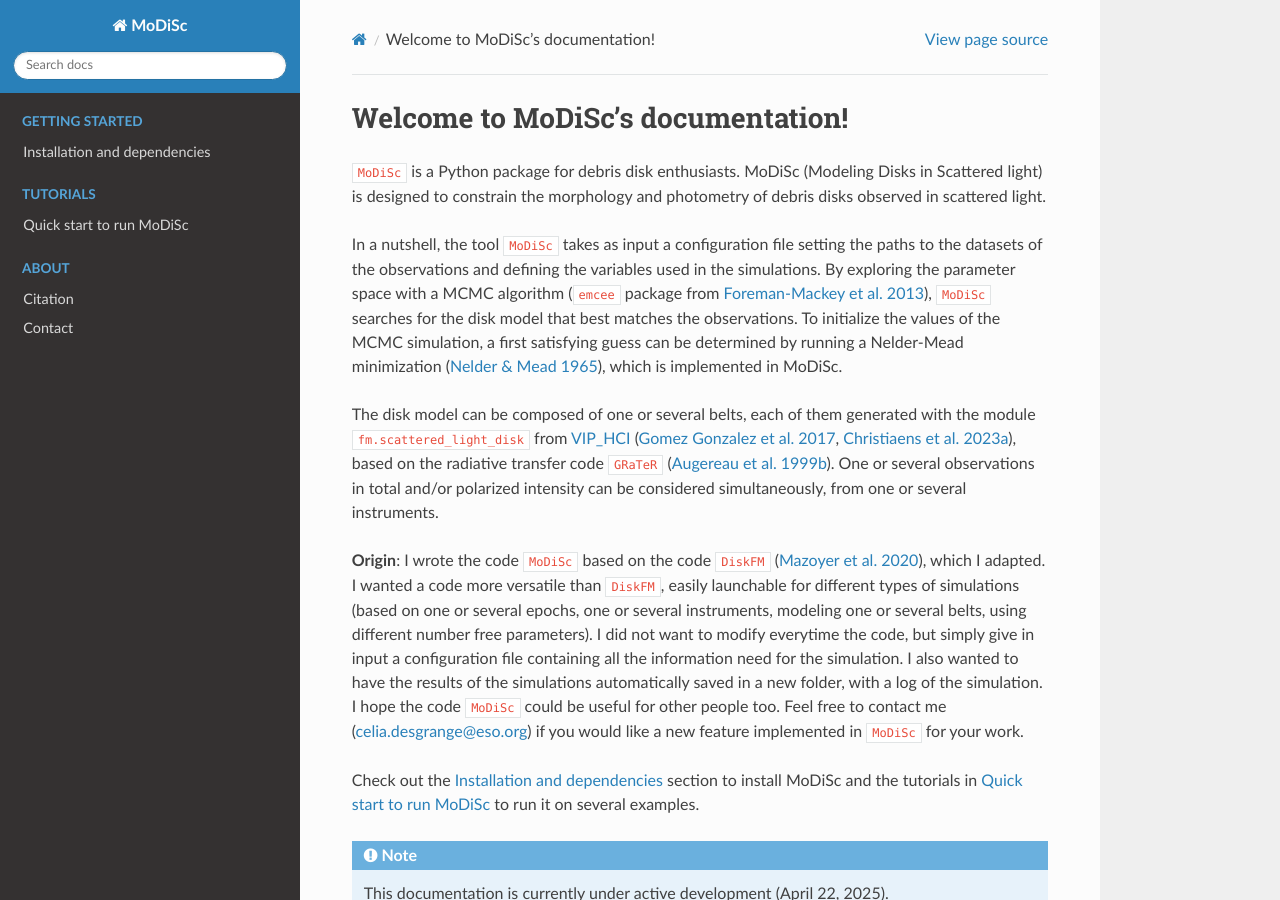
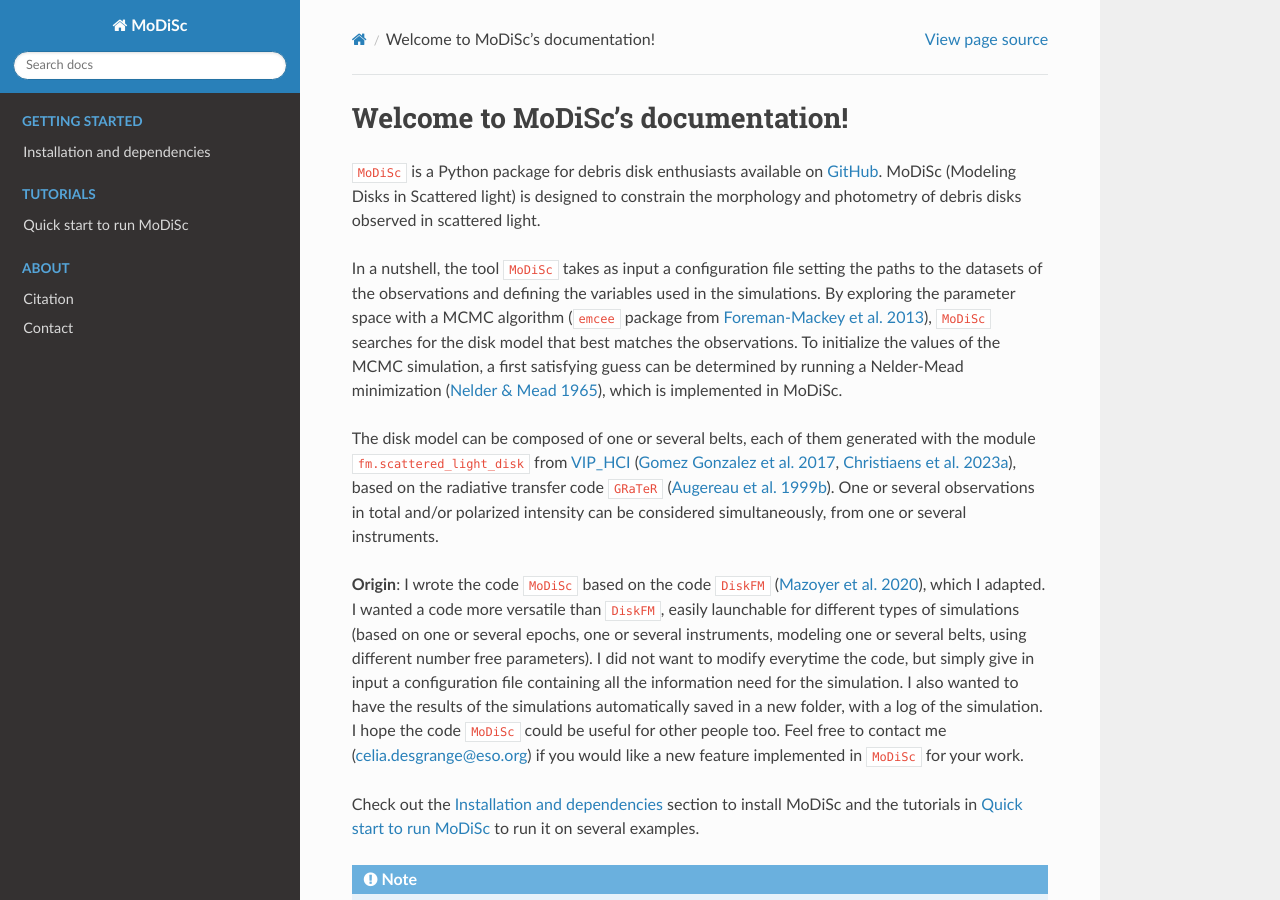
Before and after one commit to cdesgrange/MoDiSc, a Sphinx documentation site: the page built from docs/index.rst, in a window 1280 px wide and 900 px high. Built offline with Sphinx 7.4.7 and the Read the Docs theme 3.1.0, drawn with Linux system fonts in a browser that asks for light colours.

Commit message:
added GitHub link

```diff
--- a/docs/index.rst
+++ b/docs/index.rst
@@ -1,7 +1,7 @@
 Welcome to MoDiSc's documentation!
 ===================================
 
-``MoDiSc`` is a Python package for debris disk enthusiasts.
+``MoDiSc`` is a Python package for debris disk enthusiasts available on `GitHub <https://github.com/cdesgrange/MoDiSc>`_.
 MoDiSc (Modeling Disks in Scattered light) is designed to constrain the morphology and photometry of debris disks observed in scattered light.
 
 In a nutshell, the tool ``MoDiSc`` takes as input a configuration file setting the paths to the datasets of the observations and defining the variables used in the simulations. By exploring the parameter space with a MCMC algorithm (``emcee`` package from `Foreman-Mackey et al. 2013 <https://ui.adsabs.harvard.edu/abs/2013PASP..125..306F/abstract>`_), ``MoDiSc`` searches for the disk model that best matches the observations. To initialize the values of the MCMC simulation, a first satisfying guess can be determined by running a Nelder-Mead minimization (`Nelder & Mead 1965 <https://academic.oup.com/comjnl/article-abstract/7/4/308/354237?redirectedFrom=fulltext>`_), which is implemented in MoDiSc.
```
